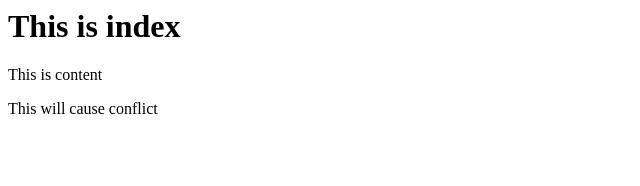
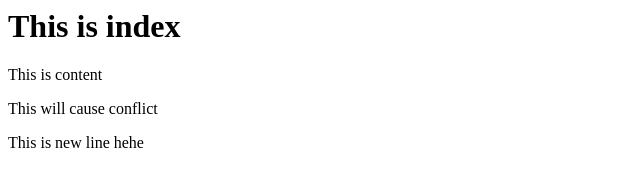
Before and after one commit to dinhtuanhai/TestGitCommand, a plain HTML site: page index.html in a window 1280 px wide. Shown: the whole page, without its empty margins (0-640 px from the left). Drawn offline with Linux system fonts and the light colour scheme.

Commit message:
Update index.html

```diff
--- a/index.html
+++ b/index.html
@@ -1,3 +1,4 @@
 <h1>This is index</h1>
 <p>This is content</p>
 <p>This will cause conflict</p>
+<p>This is new line hehe</p>
```
